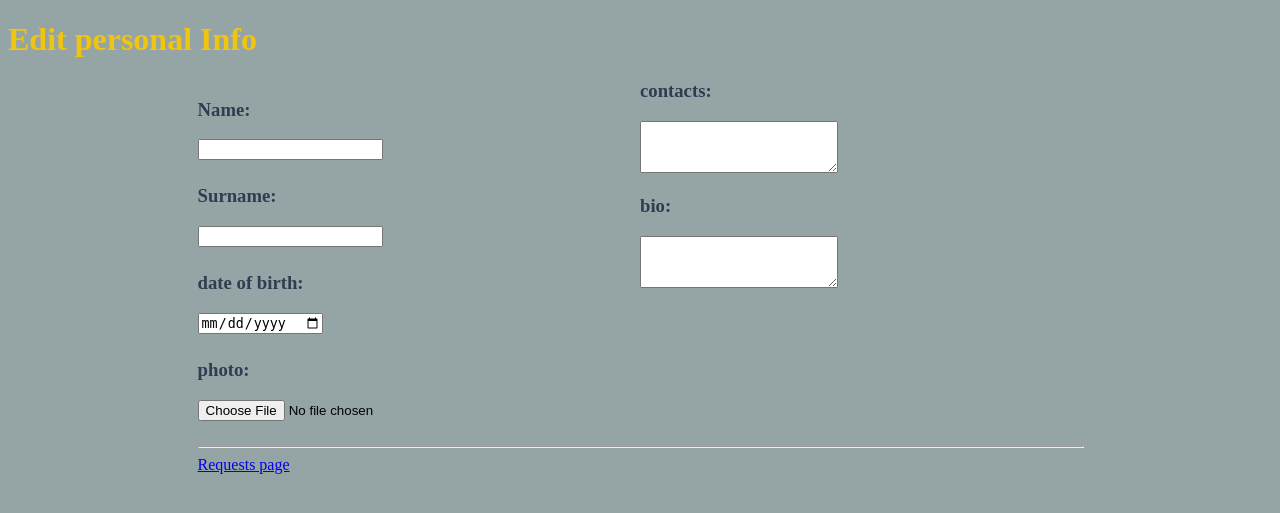
After one commit to Ibrahem3amer/fortytwo, a Django app: template test_assignment/templates/edit_data.html in a window 1280 px wide. The commit adds this page. Shown: the top 513 px of the page. Run offline with Django 3.2, Linux system fonts and the light colour scheme; the template is opened without the code that fills it, so the values that code supplies are empty; data comes from the database, SQL or seed files in the repository.

Commit message:
ticket:5 Add edit template, edit view

```diff
--- a/test_assignment/static/css/style.css
+++ b/test_assignment/static/css/style.css
@@ -1,6 +1,7 @@
 body{
     background-color: #95a5a6;
 }
+
 .container{
     margin-right: auto;
     margin-left: auto;
@@ -16,24 +17,38 @@ body{
 h1{
     color: #f1c40f;
 }
+
 label{
     font-weight: bold;
     margin-bottom: 10px;
     margin-right: 10px;
     color: #2c3e50;
 }
+
 .personal_info{
     margin-bottom: 25px;
 }
+
 .bio_area{
-    clear: right;
-    width: 100%;
     padding: 10px;
+    width: auto;
 }
+
+.contact_area{
+    padding: 10px;
+    width: auto;
+}
+
 .contact_title{
     font-weight: normal;
     font-style: italic;
 }
+
 .contact_address{
     margin-bottom: 20px;
 }
+
+hr{
+    width: 100%;
+    clear: both;
+}
--- /dev/null
+++ b/test_assignment/templates/edit_data.html
@@ -0,0 +1,27 @@
+{% include "public/head_file.html"%}
+    <h1>Edit personal Info</h1>
+    <div class="container">
+        <div class="basic_info">
+            <h3><label for="name">Name: </label></h3>
+            <div class="personal_info"><input type="text" name="name" /></div>
+            <h3><label for="sur_name">Surname: </label></h3>
+            <div class="personal_info"><input type="text" name="sur_name" /></div>
+            <h3><label for="b_day">date of birth: </label></h3>
+            <div class="personal_info"><input type="date" name="b_day" /></div>
+            <h3><label for="photo">photo: </label></h3>
+            <div class="personal_info"><input type="file" name="photo" accept="image/*" /></div>
+        </div>
+        <div class="contact_info">
+            <h3><label for="contacts">contacts: </label></h3>
+            <textarea class="personal contact_area" name="contacts"></textarea>
+        </div>
+        <div class="bio_info">
+            <h3><label for="bio">bio: </label></h3>
+            <textarea class="personal_info bio_area" name="bio"></textarea>
+        </div>
+
+
+        <hr />
+        <a href="{% url 'request_page'%}">Requests page</a>
+    </div>
+{% include "public/footer_file.html"%}
```
